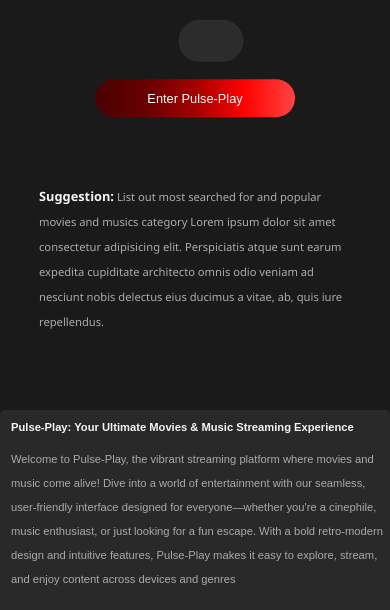
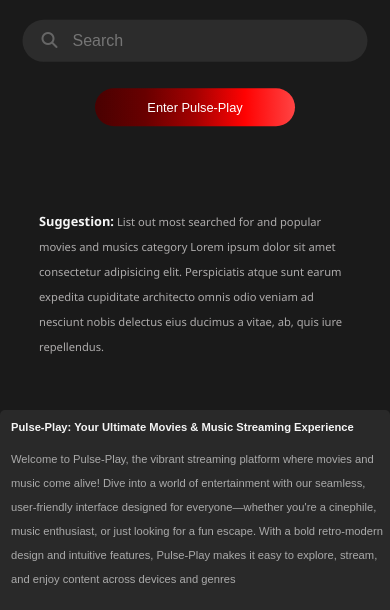
Before and after one commit to NkJoe/Pulse-play, a plain HTML site: page index.html in a window 390 px wide. Shown: the part 181-791 px from the top of the page. Drawn offline with Linux system fonts and the light colour scheme.

Commit message:
mobile responsive

```diff
--- a/index.html
+++ b/index.html
@@ -25,10 +25,10 @@
                 <img src="icons8-microsoft-stream-2019-100 (1).png" alt="">
             </div>
             <div class="search">
-                <i class="fas fa-search icon"></i>
-                <input type="text" placeholder= "Search">
-            </div>
-            <button class="btn">Enter Pulse-Play</button>
+                    <input type="text" placeholder="Search">
+                    <i class="fas fa-search icon"></i>
+                    <button class="btn">Enter Pulse-Play</button>
+                </div>
         </div>
             <div class="container-2">
                 <p><strong>Suggestion:</strong><span> List out most searched for and popular movies and musics category Lorem ipsum dolor sit amet consectetur adipisicing elit. Perspiciatis atque sunt earum expedita cupiditate architecto omnis odio veniam ad nesciunt nobis delectus eius ducimus a vitae, ab, quis iure repellendus. </span></p>
--- a/style.css
+++ b/style.css
@@ -79,11 +79,13 @@ body {
 .search i{
     color: #666;
     position: absolute;
+    left: -21.7rem;
     top: 53%;
+    font-size: 1.2rem;
 }
 button {
     position: absolute;
-    top: 70%;
+    top: 73%;
     left: 50%;
     transform: translate(-50%, -10%);
     padding: 0.7rem;
@@ -118,7 +120,7 @@ button:hover {
     font-family:'Segoe UI', Tahoma, Geneva, Verdana, sans-serif;
     color: #f5f5f5;
     position: absolute;
-    top: 35%;
+    top: 50%;
     left: 10%;
     transform: translate(50%, -10%);
     font-size: 0.8rem;
@@ -158,58 +160,73 @@ button:hover {
 .container-2 {
     max-width: 80%;
     position: absolute;
-    top: 35%;
+    top: 28%;
     left: 10%;
     transform: translate(0%, -10%);
 }
+    .nav-links ul {
+        gap: 1rem;
+        font-size: 0.8rem;
+    }
+    .container-3 {
+        position: absolute;
+        top: 38%;
+    }
+    .container-3 strong, ol, li, span {
+        font-size: 0.7rem;
+    }
 }
-@media (max-width: 768px) {
+@media (max-width: 768px) and (min-width: 393px) {
     .nav-links ul {
         gap: 1rem;
         font-size: 0.8rem;
     }
     .search input {
-        max-width: 100%;
+        position: absolute;
+        left: -1rem;
         width: 300px;
     }
-    .search i{
+    .search i {
         position: absolute;
-        top: 74%;
-        left: 8%;
+        left: -10.3rem;
+        top: 53%;
+        font-size: 1.1rem;
     }
     .container-2 {
         max-width: 80%;
         position: absolute;
-        top: 35%;
+        top: 38%;
         left: 10%;
         transform: translate(0%, -10%);
     }
     .container-3 {
         position: absolute;
-        top: 50%;
+        top: 53%;
     }
     .container-3 strong, ol, li, span {
         font-size: 0.7rem;
     }
 }
 @media (max-width: 392px) {
-       .nav-links ul {
+    .nav-links ul {
         gap: 1rem;
         font-size: 0.8rem;
     }
     .search input {
-        max-width: 100%;
-        width: 300px;
+        position: absolute;
+        left: -1rem;
+        width: 280px;
     }
     .search i{
         position: absolute;
-        top: 74%;
-        left: 8%;
+        left: -9.6rem;
+        top: 53%;
+        font-size: 1rem;
     }
     .container-2 {
         max-width: 80%;
         position: absolute;
-        top: 45%;
+        top: 48%;
         left: 10%;
         transform: translate(0%, -10%);
     }
```
